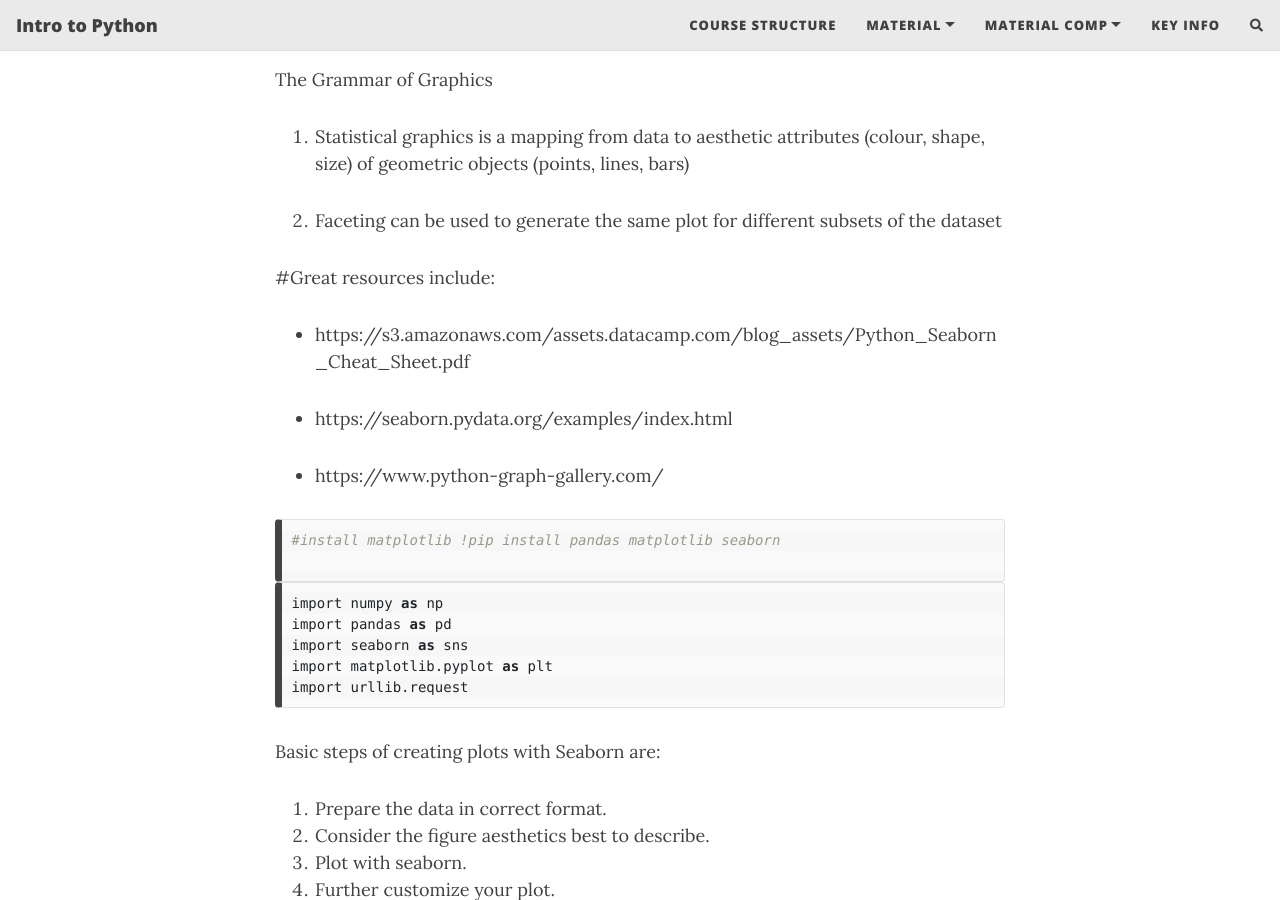
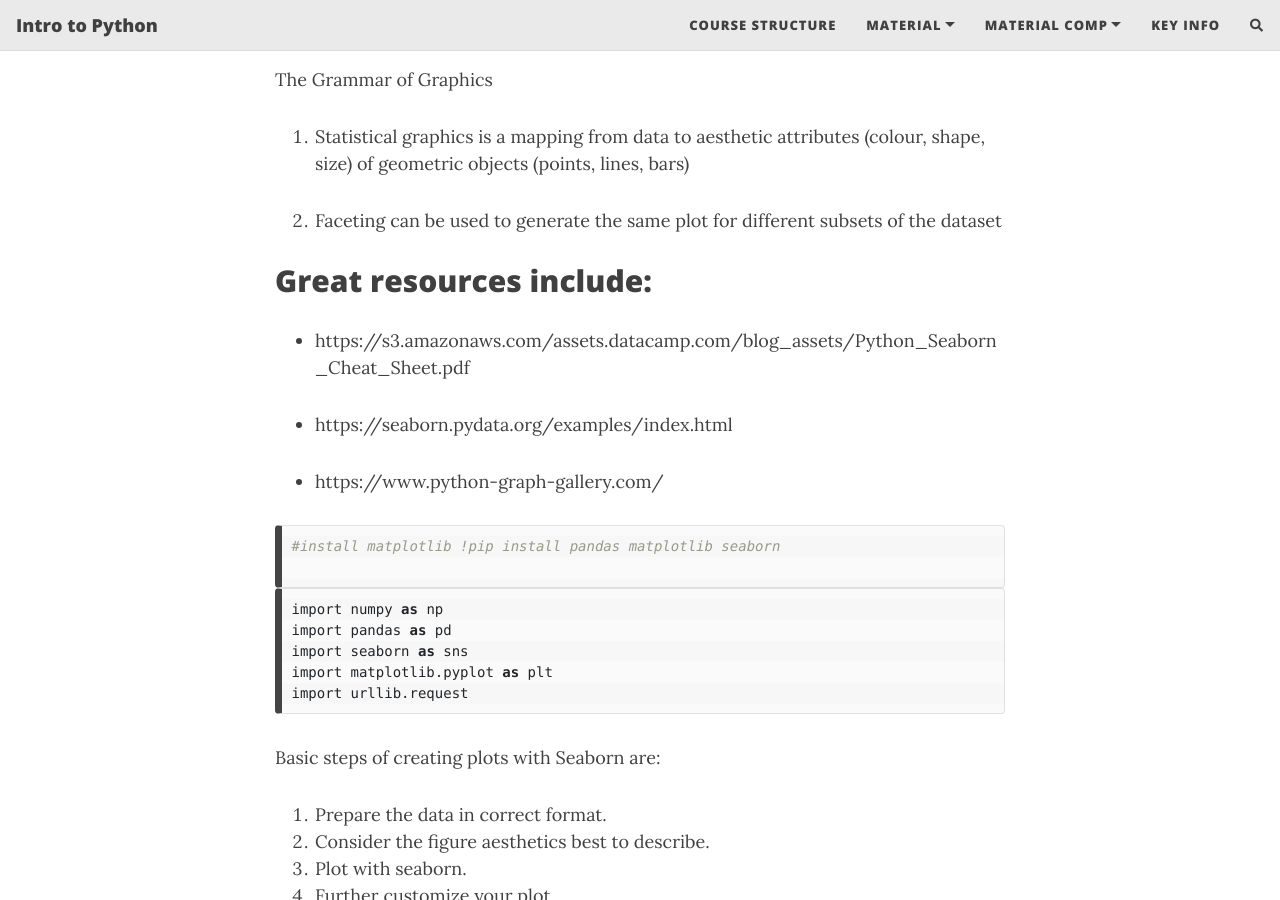
Before and after one commit to theheking/intro-to-python, a Jekyll site: the page built from practical_overview/7_Visualisation.md, in a window 1280 px wide and 900 px high, scrolled down 442 px. Built offline with Jekyll 4.4.1, drawn with Linux system fonts in a browser that asks for light colours; nearby versions of some CDN libraries; our own code applies the rules of GitHub Pages for plain Markdown files; comment, search, counter and statistics services are not loaded.

```diff
--- a/practical_overview/7_Visualisation.md
+++ b/practical_overview/7_Visualisation.md
@@ -14,7 +14,7 @@ The Grammar of Graphics
 2. Faceting can be used to generate the same plot for different subsets of the dataset
 
 
-#Great resources include:
+## Great resources include:
 - https://s3.amazonaws.com/assets.datacamp.com/blog_assets/Python_Seaborn_Cheat_Sheet.pdf
 
 - https://seaborn.pydata.org/examples/index.html
```
